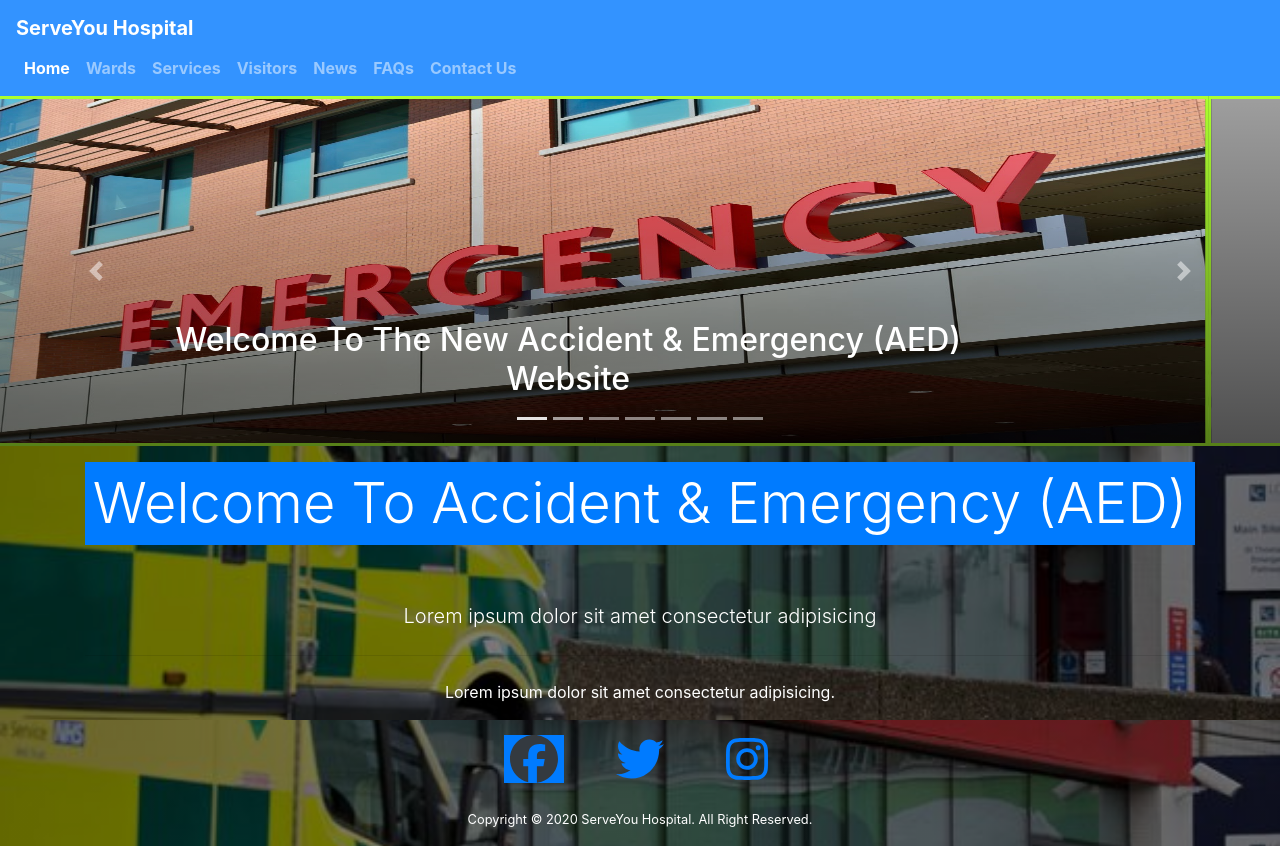
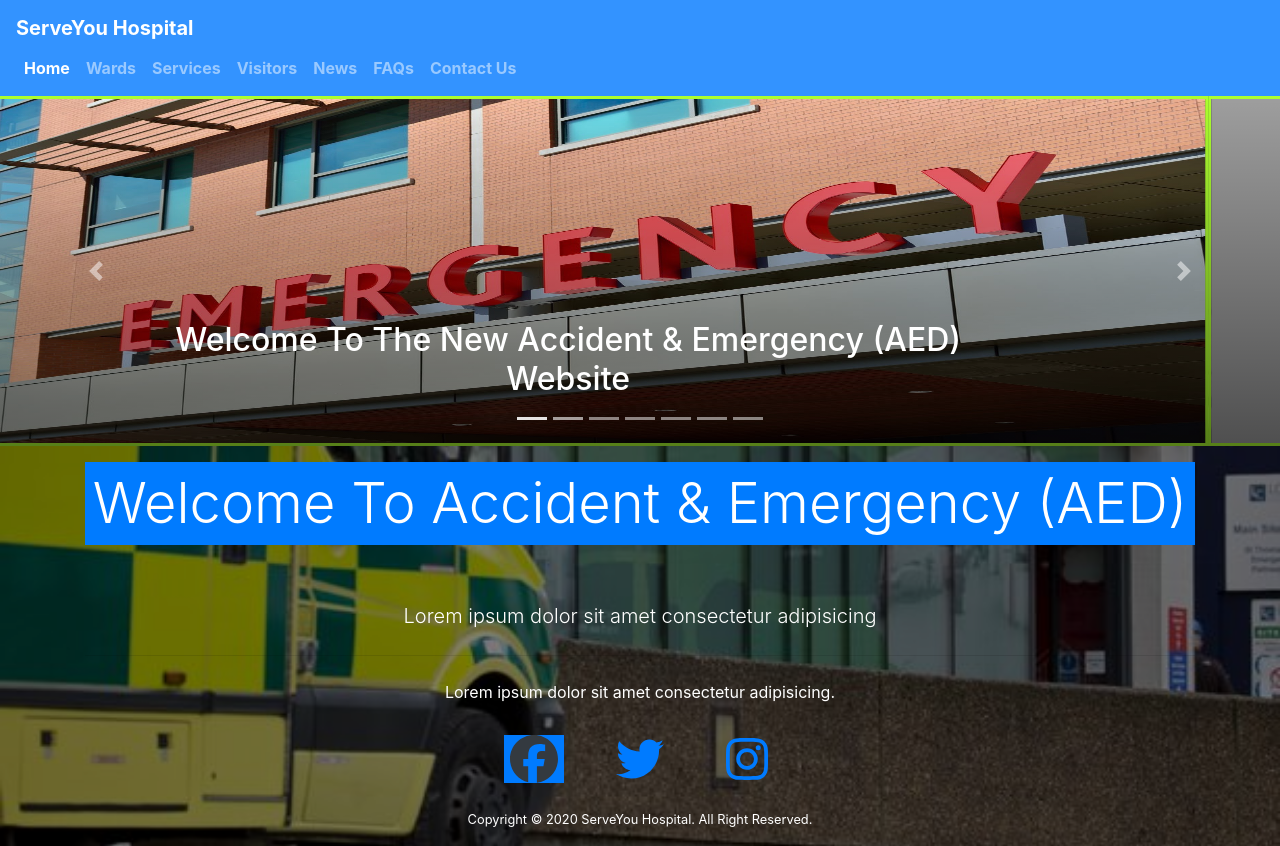
Before and after one commit to trf213/SQA, a website: page index.html in a window 1280 px wide. Drawn offline with Linux system fonts and the light colour scheme; grey boxes are pictures that could not be loaded.

Commit message:
Add files via upload

```diff
--- a/index.html
+++ b/index.html
@@ -349,7 +349,7 @@
 
       <!-- footer section -->
 
-      <footer id="footer" class="footer home">
+      <footer id="footer" class="footer">
         <div class="container">
           <div class="row">
             <div class="col text-center">
```
